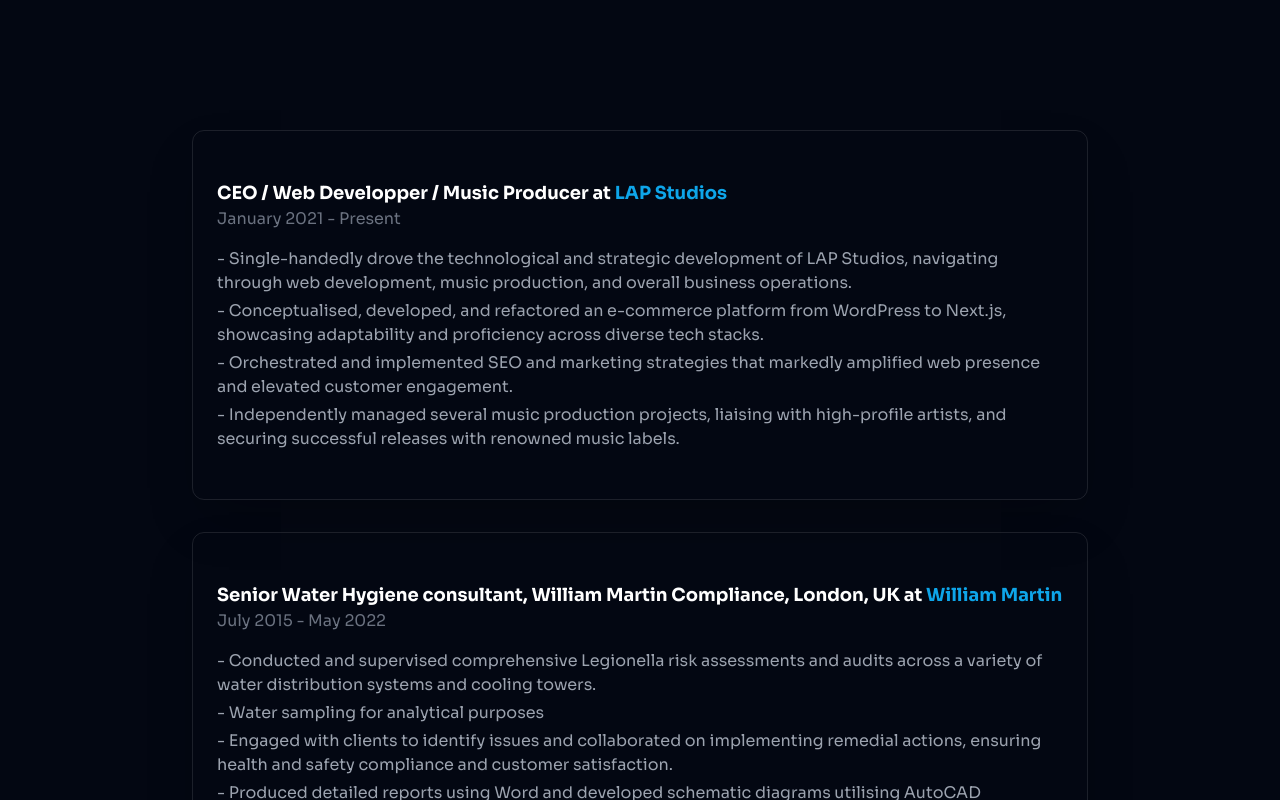
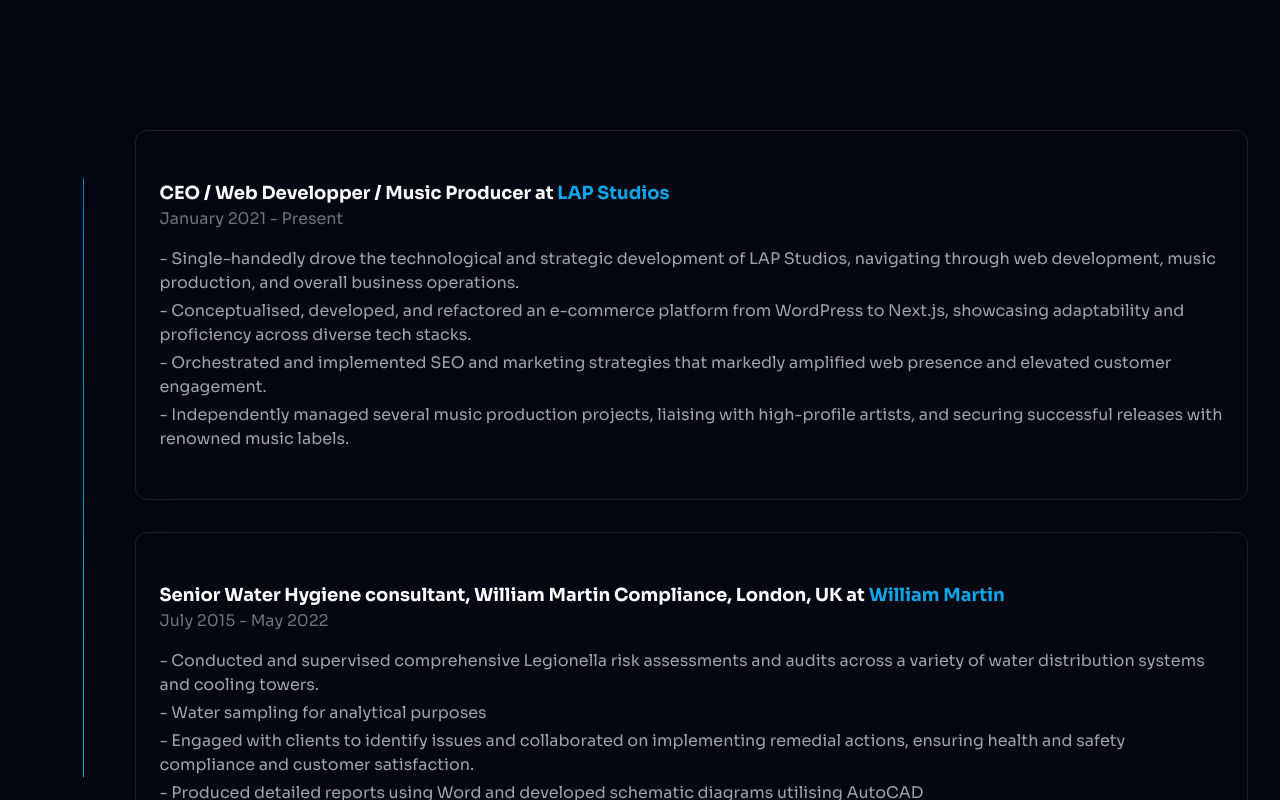
Before and after one commit to jeanchaneto/my-portfolio-website, a Next.js app: page /About in a window 1280 px wide. Shown: the part 3300-4100 px from the top of the page. Built offline with nearby package versions, Linux system fonts and the light colour scheme.

Commit message:
Experience animations

```diff
--- a/src/components/ExperienceCard.jsx
+++ b/src/components/ExperienceCard.jsx
@@ -1,3 +1,4 @@
+import { fadeInVariants } from "@/utils/motionVariants";
 import { motion, useMotionTemplate, useMotionValue } from "framer-motion";
 
 const ExperienceCard = ({
@@ -18,9 +19,13 @@
   }
 
   return (
-    <li
-      className=" group rounded-xl border border-white/10  px-6 py-12 shadow-2xl relative max-w-4xl mx-auto "
+    <motion.li
+      className=" group rounded-xl border border-white/10  px-6 py-12 shadow-2xl relative  "
       onMouseMove={handleMouseMove}
+      variants={fadeInVariants}
+      initial="hidden"
+              whileInView="visible"
+              viewport={{ once: true, margin: "0px 0px -200px" }}
     >
       <motion.div
         className="pointer-events-none absolute -inset-px rounded-xl opacity-0 transition duration-300 group-hover:opacity-100"
@@ -36,21 +41,26 @@
       />
       <div>
         <h3 className="font-bold text-lg ">
-          {title} {" "}
-          <a href={companyLink} target="_blank" className=" text-sky-500 hover:opacity-50 transition-opacity duration-300 ">
+          {title}{" "}
+          <a
+            href={companyLink}
+            target="_blank"
+            className=" text-sky-500 hover:opacity-50 transition-opacity duration-300 "
+          >
             {company}
           </a>
         </h3>
         <p className=" text-gray-500">{timePeriod}</p>
-        <div className="mt-4" >
-        {content.map((paragraph, i) => (
-          <p className="mt-1 text-gray-400" key={i}>
-            {" "}
-            - {paragraph}
-          </p>
-        ))}</div>
+        <div className="mt-4">
+          {content.map((paragraph, i) => (
+            <p className="mt-1 text-gray-400" key={i}>
+              {" "}
+              - {paragraph}
+            </p>
+          ))}
+        </div>
       </div>
-    </li>
+    </motion.li>
   );
 };
 
--- a/src/components/SoftSkillCard.jsx
+++ b/src/components/SoftSkillCard.jsx
@@ -1,4 +1,4 @@
-import { animate, motion, useMotionTemplate, useMotionValue } from "framer-motion";
+import { motion, useMotionTemplate, useMotionValue } from "framer-motion";
 import { cardsVariants } from "@/utils/motionVariants";
 
 const SoftSkillCard = ({ icon, title }) => {
--- a/src/pages/About.jsx
+++ b/src/pages/About.jsx
@@ -5,9 +5,10 @@
 import FadeIn from "@/components/FadeIn";
 import SkillCard from "@/components/SkillCard";
 import SoftSkillCard from "@/components/SoftSkillCard";
-import { motion } from "framer-motion";
+import { motion, useScroll, useSpring } from "framer-motion";
 import { Fade } from "hamburger-react";
 import Image from "next/image";
+import { useRef } from "react";
 
 const skills = [
   { logo: "/images/html.png", title: "HTML 5" },
@@ -153,6 +154,16 @@
 };
 
 const About = () => {
+  const experienceRef = useRef(null);
+  const { scrollYProgress } = useScroll({
+    target: experienceRef,
+    offset: ["100px end", "80% start"],
+  });
+  const scaleY = useSpring(scrollYProgress, {
+    stiffness: 150,
+    damping: 40,
+    restDelta: 0.001,
+  });
   return (
     <main>
       {/* Hero Sections */}
@@ -166,7 +177,7 @@
               >
                 About me
               </AnimatedText>
-              <FadeIn delay="0.5">
+              <FadeIn duration="0.6" delay="0.5">
                 <FadeIn className="mt-6 text-lg leading-8 text-gray-300">
                   <p>
                     My journey into web development was not a linear path, but a
@@ -251,7 +262,8 @@
             <FadeIn delay="0.2">
               <p className="mt-6 text-lg leading-8 text-gray-400">
                 Through diverse technologies,
-                <br /> I convert ideas into polished digital experiences.
+                <br className="hidden sm:block" /> I convert ideas into polished
+                digital experiences.
               </p>
             </FadeIn>
           </div>
@@ -260,7 +272,7 @@
             initial="hidden"
             whileInView="visible"
             viewport={{ once: true, margin: "0px 0px -400px" }}
-            className=" pt-24 sm:pt-32 mx-auto max-w-4x truncate grid grid-cols-1 gap-2 sm:grid-cols-2 lg:grid-cols-3 xl:grid-cols-4 "
+            className=" pt-24 sm:pt-32 mx-auto truncate grid grid-cols-1 gap-2 sm:grid-cols-2 lg:grid-cols-3 xl:grid-cols-4 "
           >
             {skills.map((skill, i) => (
               <SkillCard logo={skill.logo} title={skill.title} key={i} />
@@ -280,8 +292,9 @@
             </FadeIn>
             <FadeIn delay="0.2">
               <p className="mt-6 text-lg leading-8 text-gray-400">
-                Blending technical expertise and soft skills <br /> for seamless
-                digital solutions.
+                Blending technical expertise and soft skills{" "}
+                <br className="hidden sm:block" /> for seamless digital
+                solutions.
               </p>
             </FadeIn>
           </div>
@@ -290,7 +303,7 @@
             initial="hidden"
             whileInView="visible"
             viewport={{ once: true, margin: "0px 0px -400px" }}
-            className=" pt-24 sm:pt-32 mx-auto max-w-4x truncate grid grid-cols-1 gap-8 sm:grid-cols-2 lg:grid-cols-3"
+            className=" pt-24 sm:pt-32 mx-auto truncate grid grid-cols-1 gap-8 sm:grid-cols-2 lg:grid-cols-3"
           >
             {softSkills.map((skill, i) => (
               <SoftSkillCard icon={skill.icon} title={skill.title} key={i} />
@@ -301,7 +314,7 @@
       <Divider />
       {/* Experience Section */}
       <section className=" py-24 sm:py-32">
-        <div className="mx-auto max-w-7xl px-6 lg:px-8">
+        <div className="mx-auto max-w-7xl px-6 lg:px-8 ">
           <div className="mx-auto max-w-xl sm:text-center">
             <FadeIn>
               <h2 className="mt-2 text-3xl font-bold tracking-tight text-gray-100 sm:text-4xl mx-auto font-sora bg-[radial-gradient(ellipse_at_right,_var(--tw-gradient-stops))] from-sky-400 to-indigo-900 inline-block text-transparent bg-clip-text">
@@ -311,11 +324,21 @@
             <FadeIn delay="0.2">
               <p className="mt-6 text-lg leading-8 text-gray-400">
                 Discover my path from science to tech,
-                <br /> enriched by creative exploration.
+                <br className="hidden sm:block" /> enriched by creative
+                exploration.
               </p>
             </FadeIn>
           </div>
-          <ul className=" w-full flex flex-col items-start justify-between mt-24 gap-8 lg:mt-32">
+          <div className=" flex justify-center mt-24 lg:mt-32">
+            {/* Progress bar */}
+            <div className=" w-7  sm:w-28 flex sm:justify-center py-12">
+              <motion.div
+                style={{ scaleY: scaleY }}
+                ref={experienceRef}
+                className="  w-[1px] h-full bg-gradient-to-b from-sky-600 to-cyan-500 origin-top rounded-xl"
+              />
+            </div>
+            <ul className=" w-full flex flex-col items-start justify-between  gap-8  relative max-w-6xl ">
               {experiences.map((experience, i) => (
                 <ExperienceCard
                   key={i}
@@ -327,6 +350,7 @@
                 />
               ))}
             </ul>
+          </div>
         </div>
       </section>
       <Divider />
--- a/src/utils/motionVariants.js
+++ b/src/utils/motionVariants.js
@@ -1,13 +1,20 @@
+export const cardsVariants = {
+  hidden: {
+    y: 24,
+    opacity: 0,
+  },
+  visible: {
+    y: 0,
+    opacity: 1,
+    transition: { duration: 0.5 },
+  },
+};
 
-
-export const cardsVariants = {
-    hidden: {
-      y: 24,
-      opacity: 0
-    },
-    visible:{
-      y: 0,
-      opacity: 1,
-      transition: { duration: 0.5}
-    }
-  }
+export const fadeInVariants = {
+  hidden: { opacity: 0, y: 24 },
+  visible: {
+    opacity: 1,
+    y: 0,
+    transition: { duration: 0.5 },
+  },
+};
```
Lines whose indentation alone changed are shown as unchanged.
